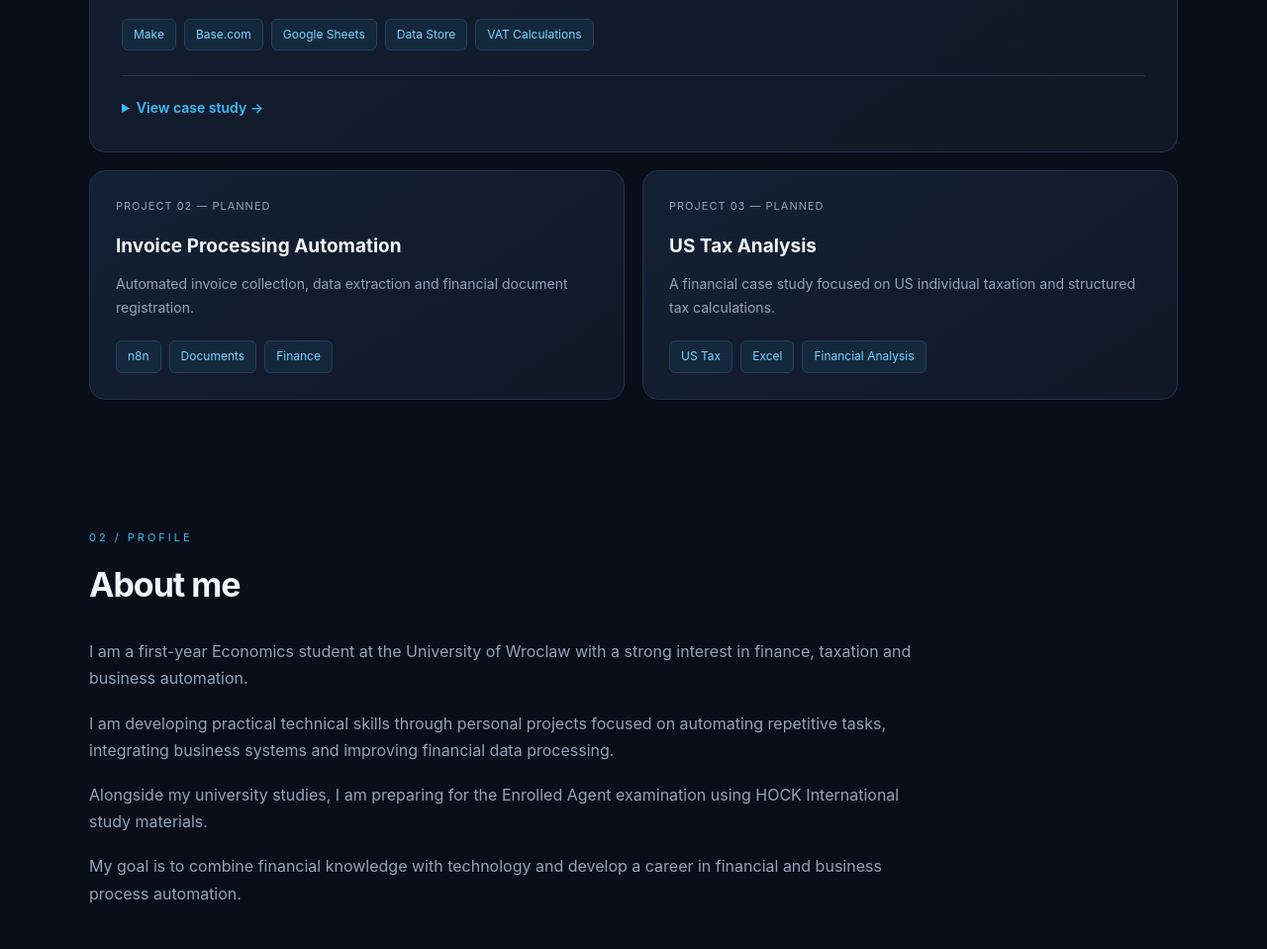
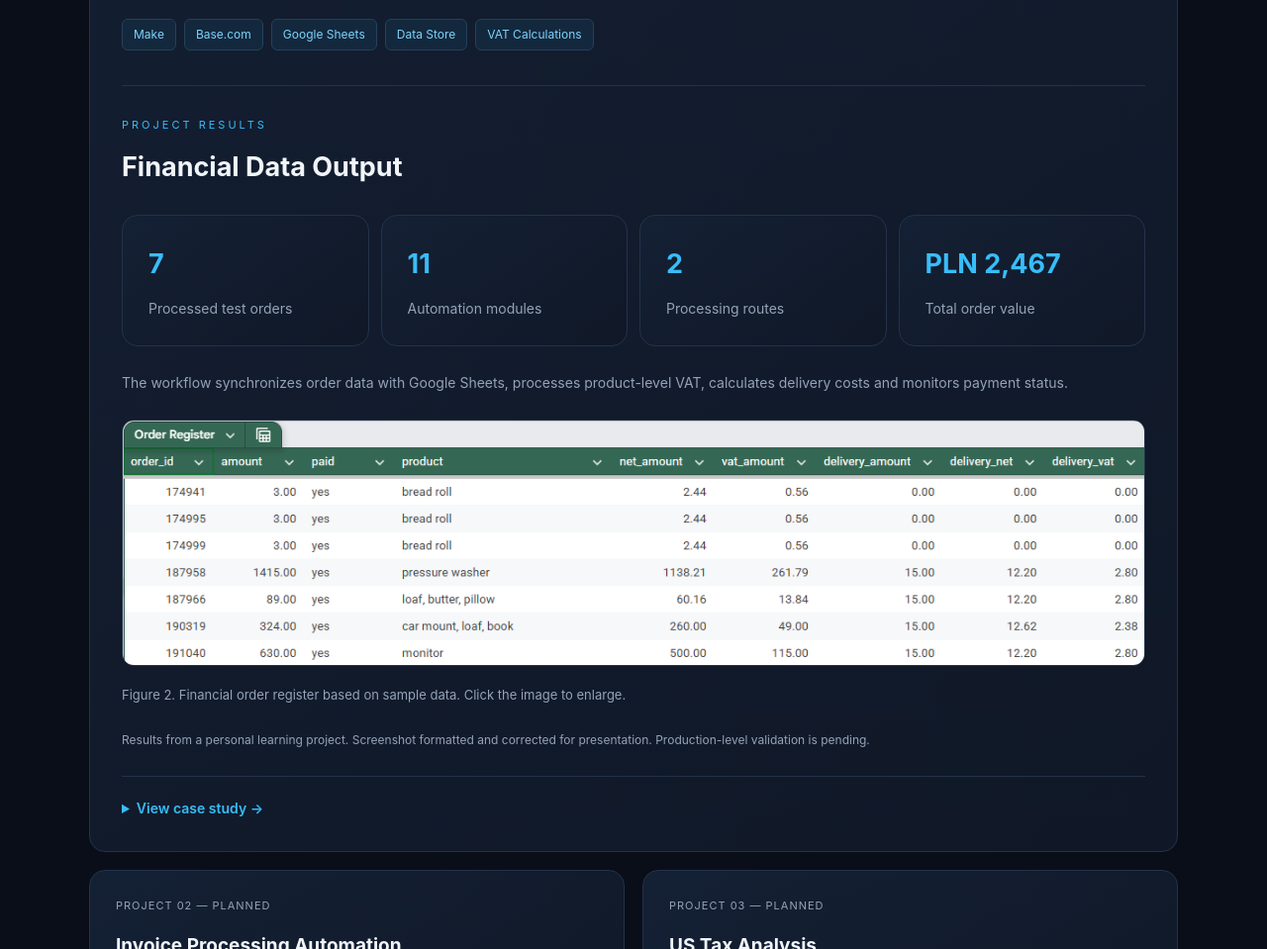
Before and after one commit to bachryjmateusz-cloud/bachryjmateusz-cloud.github.io, a plain HTML site: page index.html in a window 1280 px wide. Shown: the part 1849-2808 px from the top of the page at 99% size. Drawn offline with Linux system fonts and the light colour scheme.

Commit message:
Add financial results section to portfolio

```diff
--- a/index.html
+++ b/index.html
@@ -607,6 +607,80 @@ footer {
             <span class="tag">VAT Calculations</span>
         </div>
 
+<div style="margin-top: 35px; border-top: 1px solid var(--border); padding-top: 30px;">
+
+    <div class="section-label">PROJECT RESULTS</div>
+
+    <h3>Financial Data Output</h3>
+
+    <div style="display: grid;
+                grid-template-columns: repeat(auto-fit, minmax(150px, 1fr));
+                gap: 12px;
+                margin: 25px 0;">
+
+        <div class="card">
+            <h3 style="color: var(--accent);">7</h3>
+            <p>Processed test orders</p>
+        </div>
+
+        <div class="card">
+            <h3 style="color: var(--accent);">11</h3>
+            <p>Automation modules</p>
+        </div>
+
+        <div class="card">
+            <h3 style="color: var(--accent);">2</h3>
+            <p>Processing routes</p>
+        </div>
+
+        <div class="card">
+            <h3 style="color: var(--accent);">PLN 2,467</h3>
+            <p>Total order value</p>
+        </div>
+
+    </div>
+
+    <p>
+        The workflow synchronizes order data with Google Sheets,
+        processes product-level VAT, calculates delivery costs
+        and monitors payment status.
+    </p>
+
+    <figure style="margin: 25px 0;">
+
+        <a href="ecommerce-results.png"
+           target="_blank"
+           rel="noopener">
+
+            <img src="ecommerce-results.png"
+                 alt="Financial order register with gross, net, VAT and delivery values"
+                 style="width: 100%;
+                        height: auto;
+                        border-radius: 12px;
+                        border: 1px solid #23324a;">
+
+        </a>
+
+        <figcaption style="color: #94a3b8;
+                           font-size: 13px;
+                           margin-top: 10px;">
+
+            Figure 2. Financial order register based on sample data.
+            Click the image to enlarge.
+
+        </figcaption>
+
+    </figure>
+
+    <p style="font-size: 12px; color: #94a3b8;">
+        Results from a personal learning project.
+        Screenshot formatted and corrected for presentation.
+        Production-level validation is pending.
+    </p>
+
+</div>
+
+
         <details class="case-study">
 
             <summary>View case study →</summary>
```
